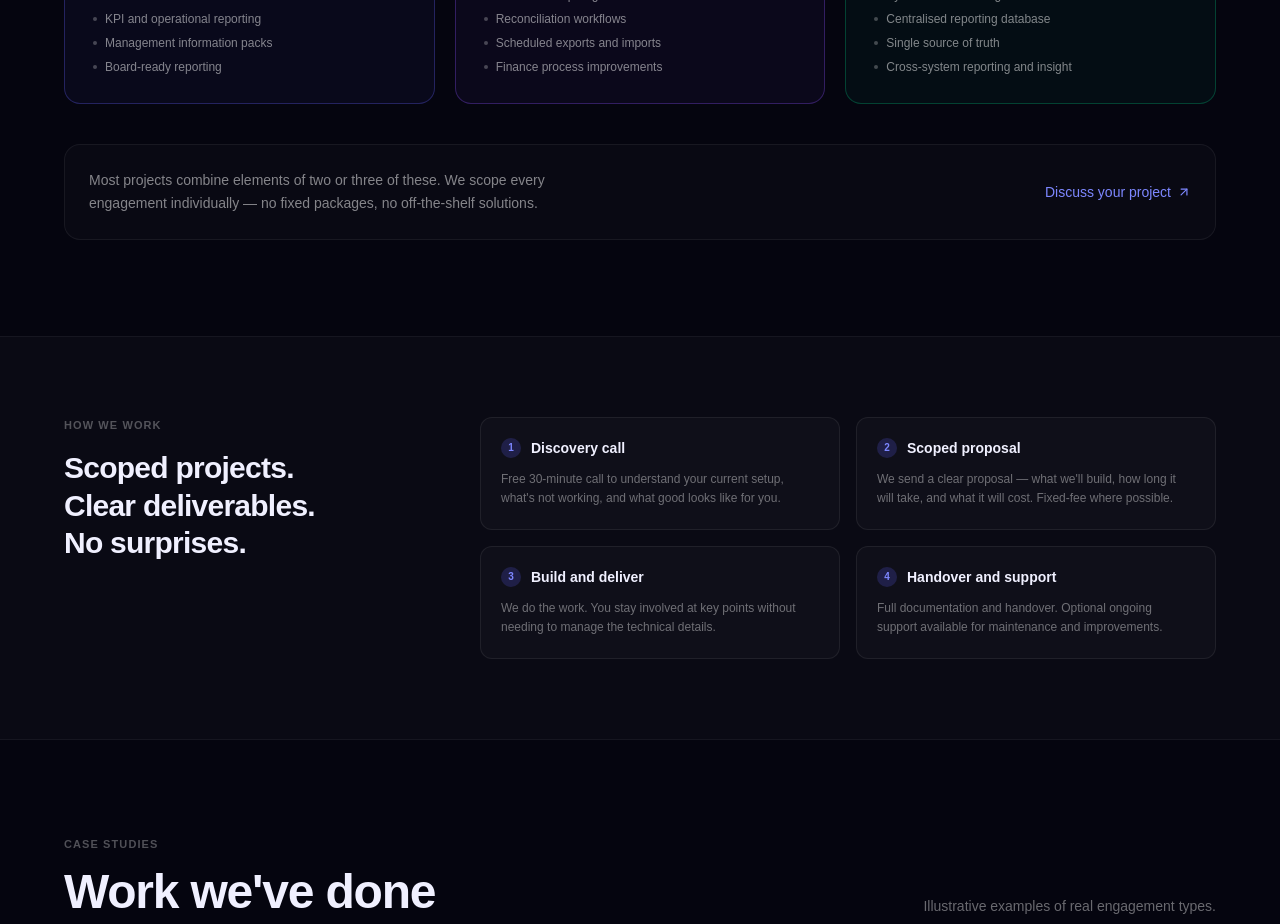
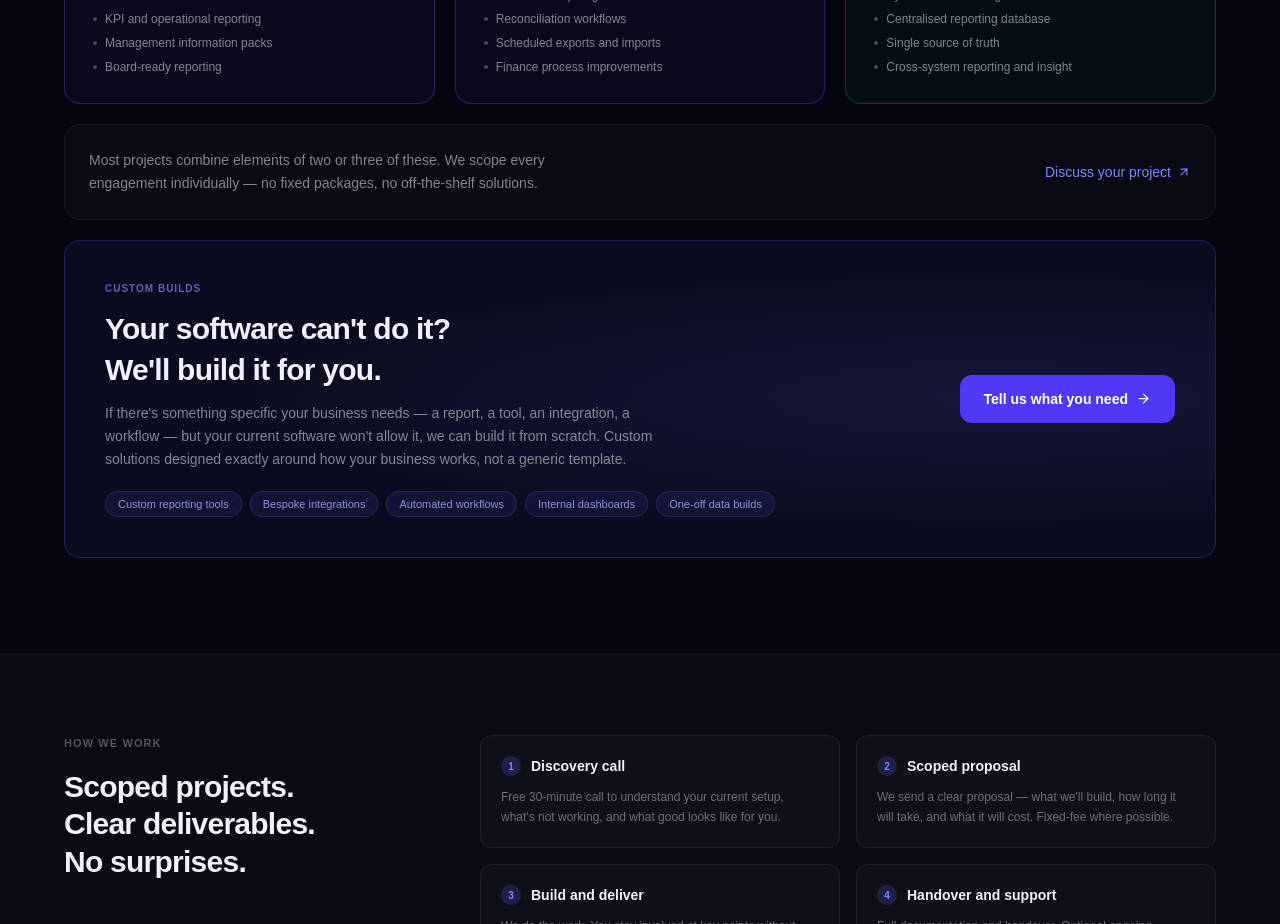
Before and after one commit to musastack/quantyx-advisory, a Next.js app: page / in a window 1280 px wide. Shown: the part 1680-2604 px from the top of the page. Built offline with nearby package versions, Linux system fonts and the light colour scheme.

Commit message:
Add custom builds callout — if your software can't do it, we'll build it

```diff
--- a/src/app/page.tsx
+++ b/src/app/page.tsx
@@ -292,7 +292,7 @@ export default function Home() {
           </div>
 
           {/* Bottom prompt */}
-          <div className="mt-10 p-6 rounded-2xl border border-white/[0.06] bg-white/[0.02] flex flex-col sm:flex-row items-start sm:items-center justify-between gap-4">
+          <div className="mt-5 p-6 rounded-2xl border border-white/[0.06] bg-white/[0.02] flex flex-col sm:flex-row items-start sm:items-center justify-between gap-4">
             <p className="text-sm text-white/50 max-w-lg leading-relaxed">
               Most projects combine elements of two or three of these. We scope
               every engagement individually — no fixed packages, no off-the-shelf solutions.
@@ -303,6 +303,49 @@ export default function Home() {
             >
               Discuss your project <ArrowUpRight size={14} />
             </a>
+          </div>
+
+          {/* Custom builds callout */}
+          <div className="mt-5 relative overflow-hidden rounded-2xl border border-indigo-500/25 bg-indigo-500/[0.07] p-8 md:p-10">
+            <div className="absolute inset-0 bg-[radial-gradient(ellipse_at_80%_50%,rgba(99,102,241,0.12),transparent_60%)]" />
+            <div className="relative grid md:grid-cols-[1fr_auto] gap-8 items-center">
+              <div>
+                <p className="text-[10px] font-semibold uppercase tracking-widest text-indigo-400/70 mb-3">
+                  Custom builds
+                </p>
+                <h3 className="text-2xl md:text-3xl font-bold tracking-tight mb-3 leading-snug">
+                  Your software can&apos;t do it?<br className="hidden sm:block" /> We&apos;ll build it for you.
+                </h3>
+                <p className="text-white/50 text-sm leading-relaxed max-w-xl">
+                  If there&apos;s something specific your business needs — a report, a tool,
+                  an integration, a workflow — but your current software won&apos;t allow it,
+                  we can build it from scratch. Custom solutions designed exactly around
+                  how your business works, not a generic template.
+                </p>
+                <div className="flex flex-wrap gap-2 mt-5">
+                  {[
+                    "Custom reporting tools",
+                    "Bespoke integrations",
+                    "Automated workflows",
+                    "Internal dashboards",
+                    "One-off data builds",
+                  ].map((tag) => (
+                    <span
+                      key={tag}
+                      className="text-[11px] text-indigo-300/80 border border-indigo-500/20 bg-indigo-500/10 px-3 py-1 rounded-full"
+                    >
+                      {tag}
+                    </span>
+                  ))}
+                </div>
+              </div>
+              <a
+                href="#contact"
+                className="shrink-0 flex items-center gap-2 bg-indigo-600 hover:bg-indigo-500 text-white text-sm font-semibold px-6 py-3.5 rounded-xl transition-colors whitespace-nowrap"
+              >
+                Tell us what you need <ArrowRight size={15} />
+              </a>
+            </div>
           </div>
         </div>
       </section>
```
